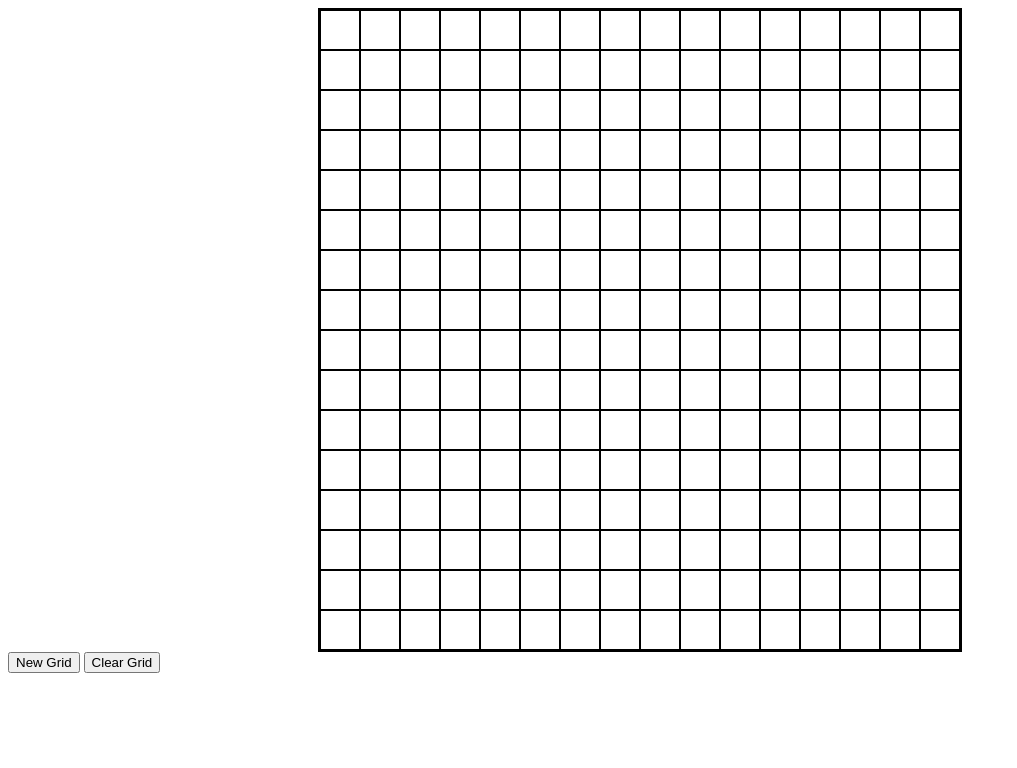
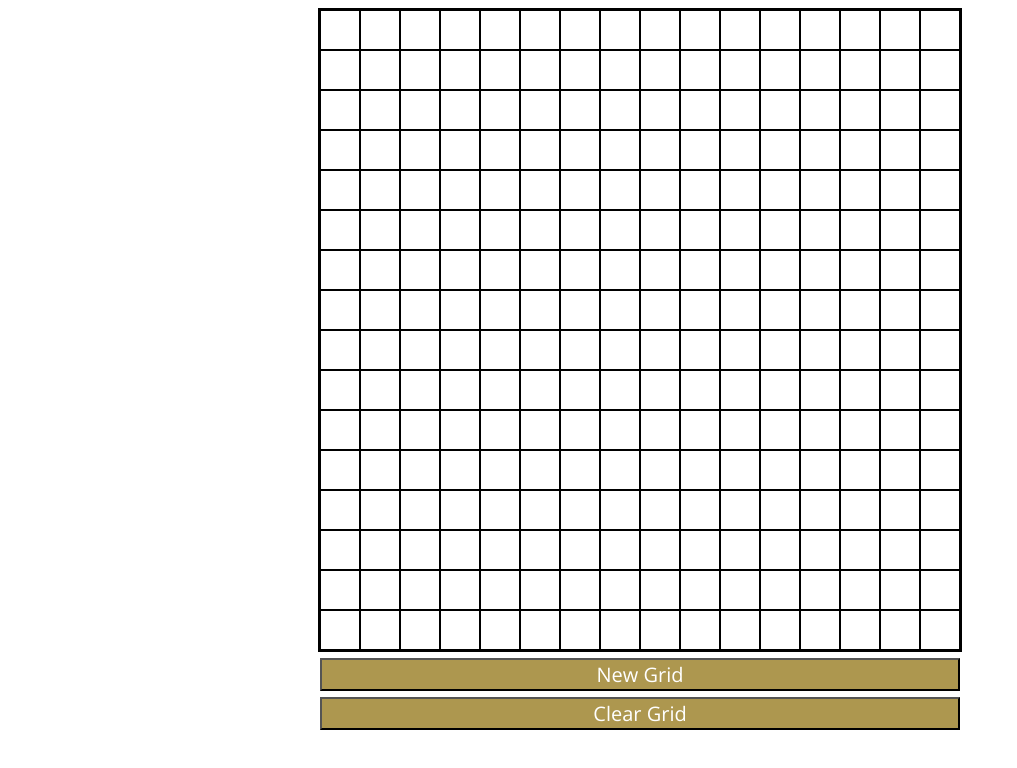
Before and after one commit to zackbach/etch-a-sketch, a plain HTML site: page index.html in a window 1280 px wide. Shown: the whole page, without its empty margins (0-1017 px from the left). Drawn offline with nearby package versions, Linux system fonts and the light colour scheme.

Commit message:
Updated button CSS

```diff
--- a/index.html
+++ b/index.html
@@ -8,9 +8,10 @@
 </head>
 <body>
   <div id="container"></div>
-  <!-- TODO: BUTTON CSS-->
-  <button onclick="newGrid()">New Grid</button>
-  <button onclick="updateGrid()">Clear Grid</button>
+  <div id="button-div">
+    <button onclick="newGrid()">New Grid</button>
+    <button onclick="updateGrid()" id="button-right">Clear Grid</button>
+  </div>
   <script src="script.js"></script>
 </body>
 </html>
--- a/style.css
+++ b/style.css
@@ -1,3 +1,5 @@
+@import url(https://fonts.googleapis.com/css?family=Open+Sans);
+
 #container {
     display: grid;
     height: 80vmin;
@@ -19,3 +21,19 @@
     border-width: 1px;
     background-color: black;
 }
+
+#button-div {
+    width: 80vmin;
+    margin: 0 auto;
+    display: grid;
+}
+
+button {
+    width: 1fr;
+    background-color: #ad974f;
+    color: white;
+    margin-top: 6px;
+    font-family: 'Open Sans',serif;
+    font-size: 20px;
+    text-align: center;
+}
```
